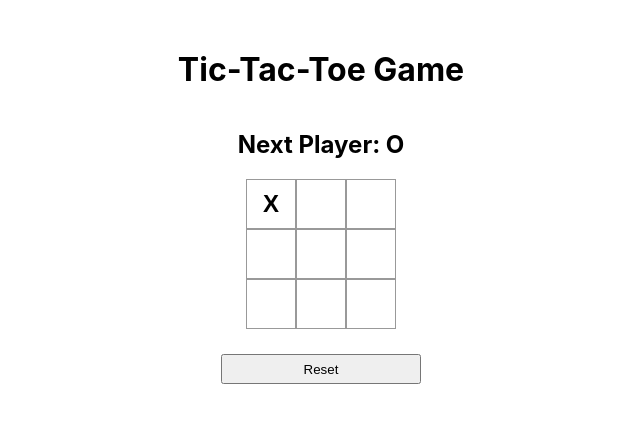
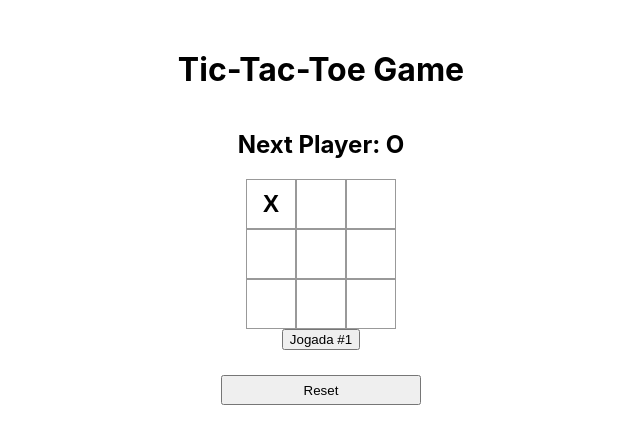
Before and after one commit to carlosdoria/game-nextjs-styled-components, a Next.js app: page / in a window 1280 px wide. Both pictures are taken after a click on the button 589 px from the left and 204 px from the top of the page. Shown: the top 444 px of the page, without its empty margins (319-959 px from the left). Built offline with nearby package versions, Linux system fonts and the light colour scheme.

Commit message:
Implemented rendering of moves. Created the function 'returnMove' that allows the rendering of a previous state of the game.

```diff
--- a/src/Components/Game/index.jsx
+++ b/src/Components/Game/index.jsx
@@ -27,13 +27,13 @@ function Game () {
       setXIsNext(!xIsNext);
     }
 
-    function resetGame() {
+    function resetGame () {
       setSquaresBoard(Array(9).fill(null));
       setXIsNext(true);
       setPlayHistory([])
     }
 
-    function calculateWinner(squares) {
+    function calculateWinner (squares) {
       const lines = [
         [0, 1, 2],
         [3, 4, 5],
@@ -53,7 +53,13 @@ function Game () {
       return null;
     }
 
-    useEffect(() => {
+    function returnMove (index) {
+      const move = playHistory
+      setSquaresBoard(move[index])
+      console.log('rodei')
+    }
+
+    useEffect (() => {
       const winner = calculateWinner(squaresBoard)
       if (winner) {
         setStatusGame(`${winner} is the winner`)
@@ -76,6 +82,14 @@ function Game () {
           value={squaresBoard}
           onClick={(i) => handleClick(i)}
           />
+          {playHistory.map((_, index) => (
+            <button
+              key={index}
+              onClick={() => returnMove(index)}
+              >
+              Jogada #{index +1}
+            </button>
+          ))}
         <S.Button onClick={() => resetGame()}>Reset</S.Button>
       </ S.Container>
     )
```
